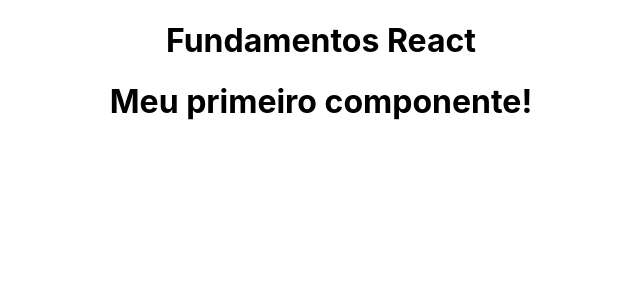
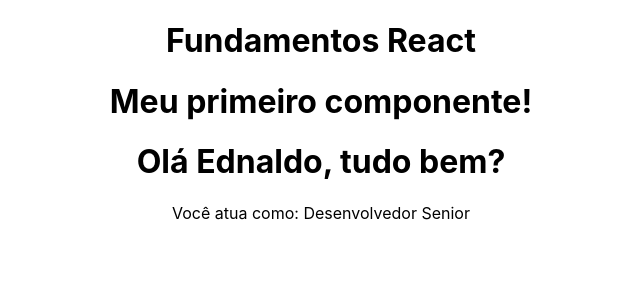
Before and after one commit to Miguelito2926/Treinamento-React, a React (Create React App) app: page / in a window 1280 px wide. Shown: the top 300 px of the page, without its empty margins (319-959 px from the left). Built offline with nearby package versions, Linux system fonts and the light colour scheme.

Commit message:
Criando novo componente e conhecendo o TemplateExpressions para manipulação de variaveis com javascript

```diff
--- a/src/App.js
+++ b/src/App.js
@@ -1,5 +1,6 @@
 //components
 import FirstComponent from './components/FirstComponent';
+import TemplateExpressions from './components/TemplateExpressions';
 
 //styles /css
 import './App.css';
@@ -8,7 +9,9 @@ export default function App() {
   return (
     <div className="App">
      <h1>Fundamentos React</h1>
+
      <FirstComponent/>
+     <TemplateExpressions/>
     </div>
   );
 }
--- /dev/null
+++ b/src/components/TemplateExpressions.js
@@ -0,0 +1,18 @@
+// Aqui uma outra forma de criar e exportar um componente
+const TemplateExpressions = () => {
+
+    const name = "Ednaldo";
+    const data = {
+        job:" Desenvolvedor",
+        expert: "Senior"
+    };
+
+    return(
+        <div>
+            <h1>Olá {name}, tudo bem?</h1>
+            <p>Você atua como: {data.job} {data.expert}</p>
+            <p>{console.log("Jsx React")}</p>
+        </div>
+    );
+};
+export default TemplateExpressions;
```
